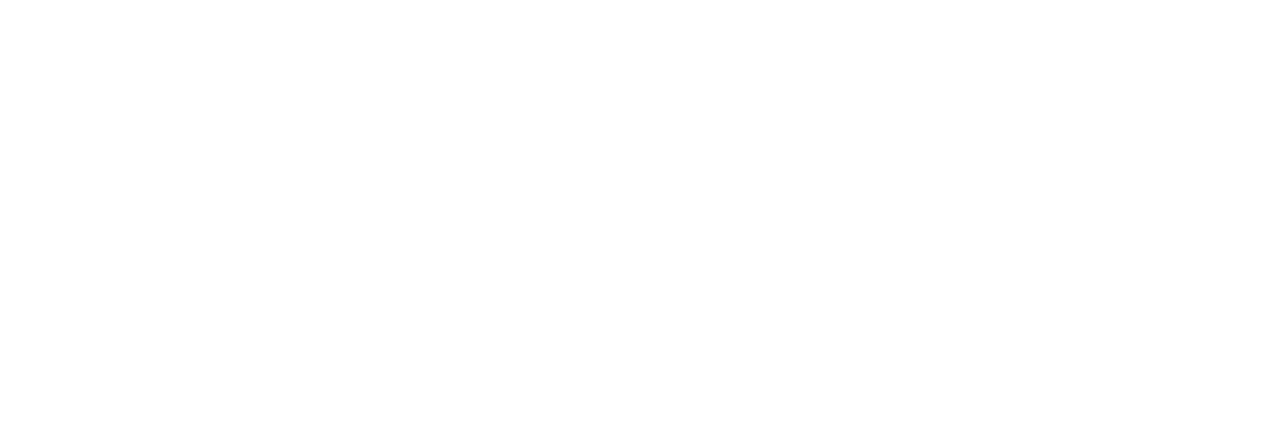
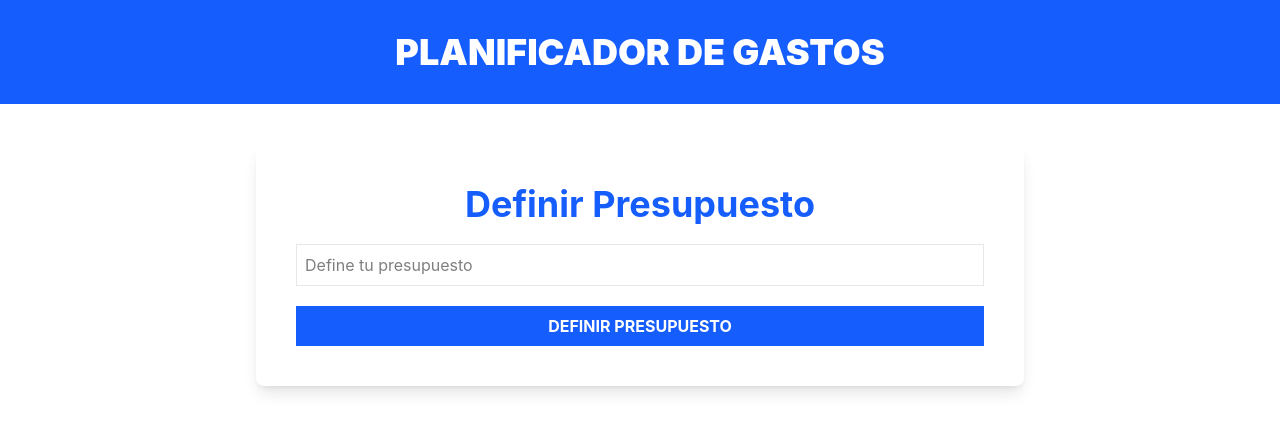
Before and after one commit to angeloarevalolaurent/Control-gasto-Presupuesto-ContextAPI, a React (Vite) app: page / in a window 1280 px wide. Shown: the top 432 px of the page. Built offline with nearby package versions, Linux system fonts and the light colour scheme.

Commit message:
Creando el formulario para crear presupuesto

```diff
--- a/src/App.tsx
+++ b/src/App.tsx
@@ -1,10 +1,21 @@
+import BudgetForm from "./components/BudgetForm"
 
 function App() {
 
 
   return (
     <>
+        <header className="bg-blue-600 py-8 max-h-72">
+          <h1 className="text-4xl uppercase font-black text-white text-center">
+            Planificador de Gastos
+          </h1>
 
+        </header>
+
+
+        <div className="max-w-3xl mx-auto bg-white shadow-lg rounded-lg mt-10 p-10">
+            <BudgetForm/>
+        </div>
     </>
   )
 }
--- /dev/null
+++ b/src/components/BudgetForm.tsx
@@ -0,0 +1,30 @@
+
+
+export default function BudgetForm() {
+
+  return (
+    <>
+        <form className="space-y-5">
+            <div className="flex flex-col space-y-5">
+                <label htmlFor="budget" className="text-4xl  text-blue-600 font-bold text-center">
+                    Definir Presupuesto
+                </label>
+
+                <input
+                    id="budget"
+                    type="number"
+                    className="w-full bg-white border border-gray-200 p-2 hover:border-blue-700"
+                    placeholder="Define tu presupuesto"
+                    name="budget"
+                    />
+            </div>
+
+            <input
+                value='Definir Presupuesto'
+                type="submit"
+                className="bg-blue-600 hover:bg-blue-700 text-white cursor-pointer w-full p-2 font-bold uppercase"
+                />
+        </form>
+    </>
+  )
+}
```
Also changed, not shown: 1 other file (tests, documents, lock files or other folders).
